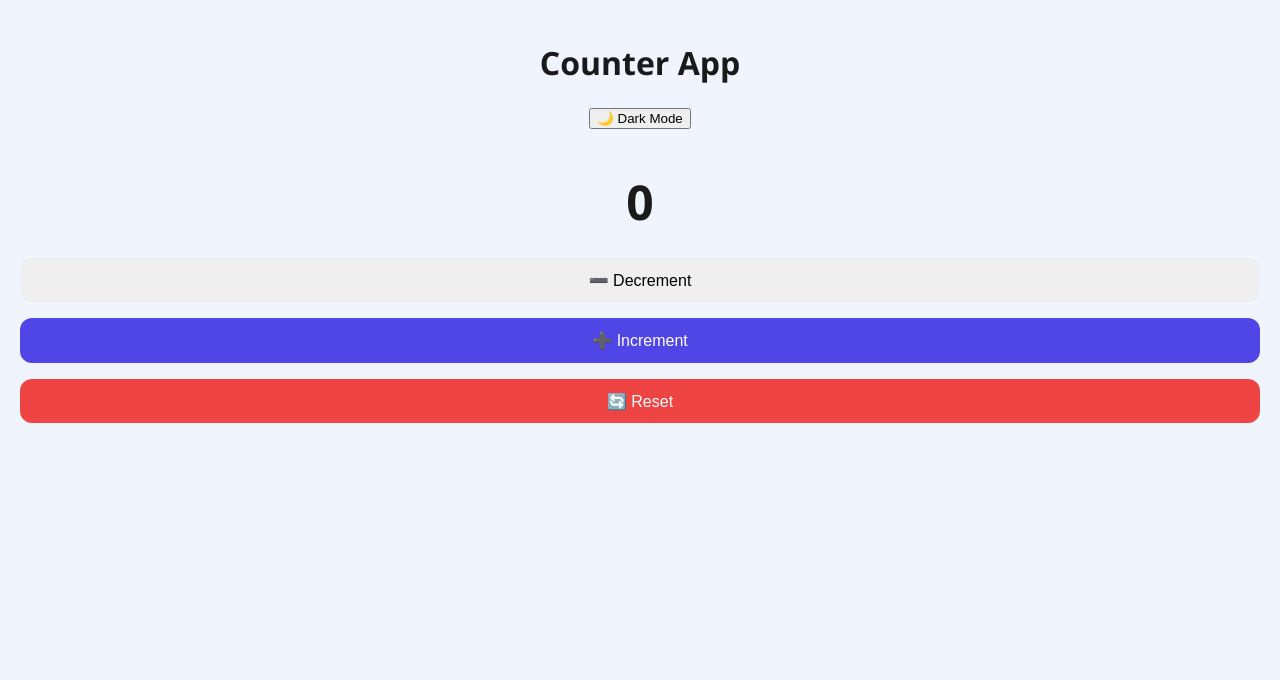
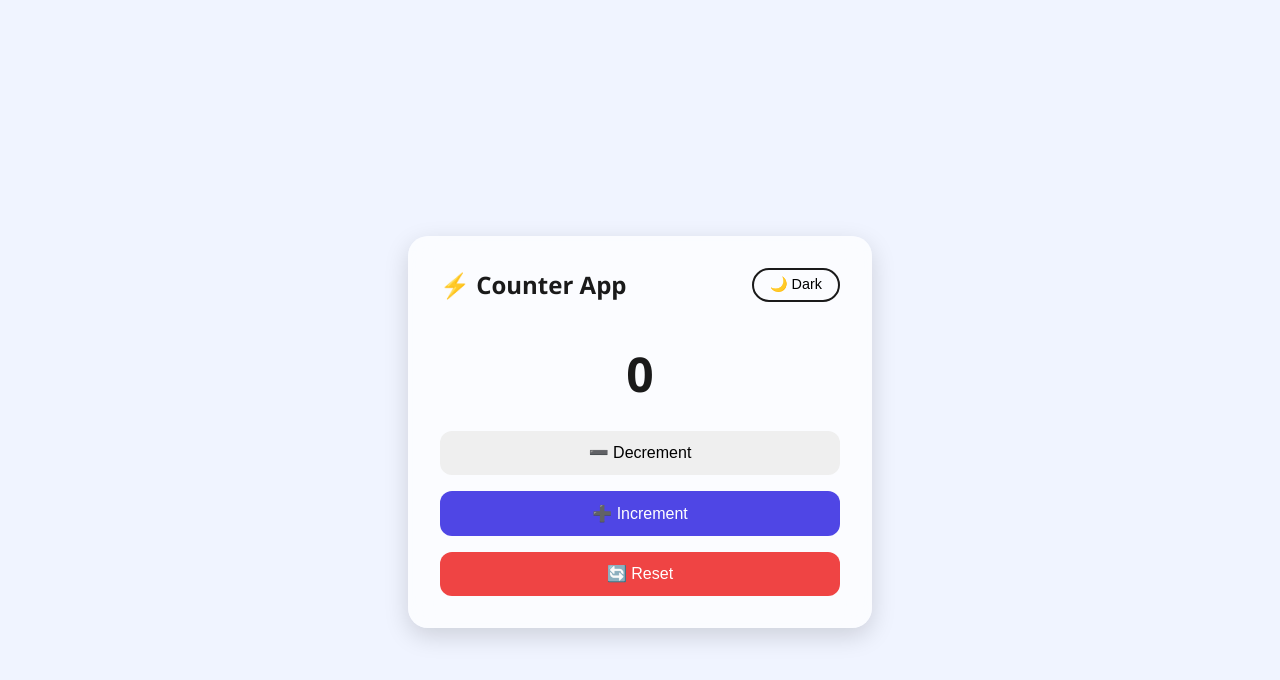
Before and after one commit to aloknaik01/React_Counter_App, a React (Vite) app: page / in a window 1280 px wide. Shown: the top 680 px of the page. Built offline with nearby package versions, Linux system fonts and the light colour scheme.

Commit message:
change in app and main component

```diff
--- a/src/App.jsx
+++ b/src/App.jsx
@@ -1,15 +1,19 @@
 import React, { useState, useEffect } from "react";
 import Counter from "./components/Counter";
+import { motion } from "framer-motion";
+import "./styles/index.css";
 
 function App() {
   const [theme, setTheme] = useState("light");
 
+  // Load saved theme
   useEffect(() => {
     const saved = localStorage.getItem("theme") || "light";
     setTheme(saved);
     document.documentElement.setAttribute("data-theme", saved);
   }, []);
 
+  // Toggle theme
   const toggleTheme = () => {
     const newTheme = theme === "light" ? "dark" : "light";
     setTheme(newTheme);
@@ -18,15 +22,22 @@ function App() {
   };
 
   return (
-    <div className="app" style={{ textAlign: "center", padding: "20px" }}>
-      <header>
-        <h1>Counter App</h1>
-        <button onClick={toggleTheme}>
-          {theme === "light" ? "🌙 Dark" : "☀️ Light"} Mode
-        </button>
-      </header>
+    <div className="app-container">
+      <motion.div
+        className="card"
+        initial={{ opacity: 0, scale: 0.9 }}
+        animate={{ opacity: 1, scale: 1 }}
+        transition={{ duration: 0.5 }}
+      >
+        <header className="header">
+          <h1 className="title">⚡ Counter App</h1>
+          <button className="toggle-btn" onClick={toggleTheme}>
+            {theme === "light" ? "🌙 Dark" : "☀️ Light"}
+          </button>
+        </header>
 
-      <Counter />
+        <Counter />
+      </motion.div>
     </div>
   );
 }
--- a/src/main.jsx
+++ b/src/main.jsx
@@ -1,6 +1,5 @@
 import { StrictMode } from "react";
 import { createRoot } from "react-dom/client";
-import "../src/styles/index.css";
 import App from "./App.jsx";
 
 createRoot(document.getElementById("root")).render(
```
